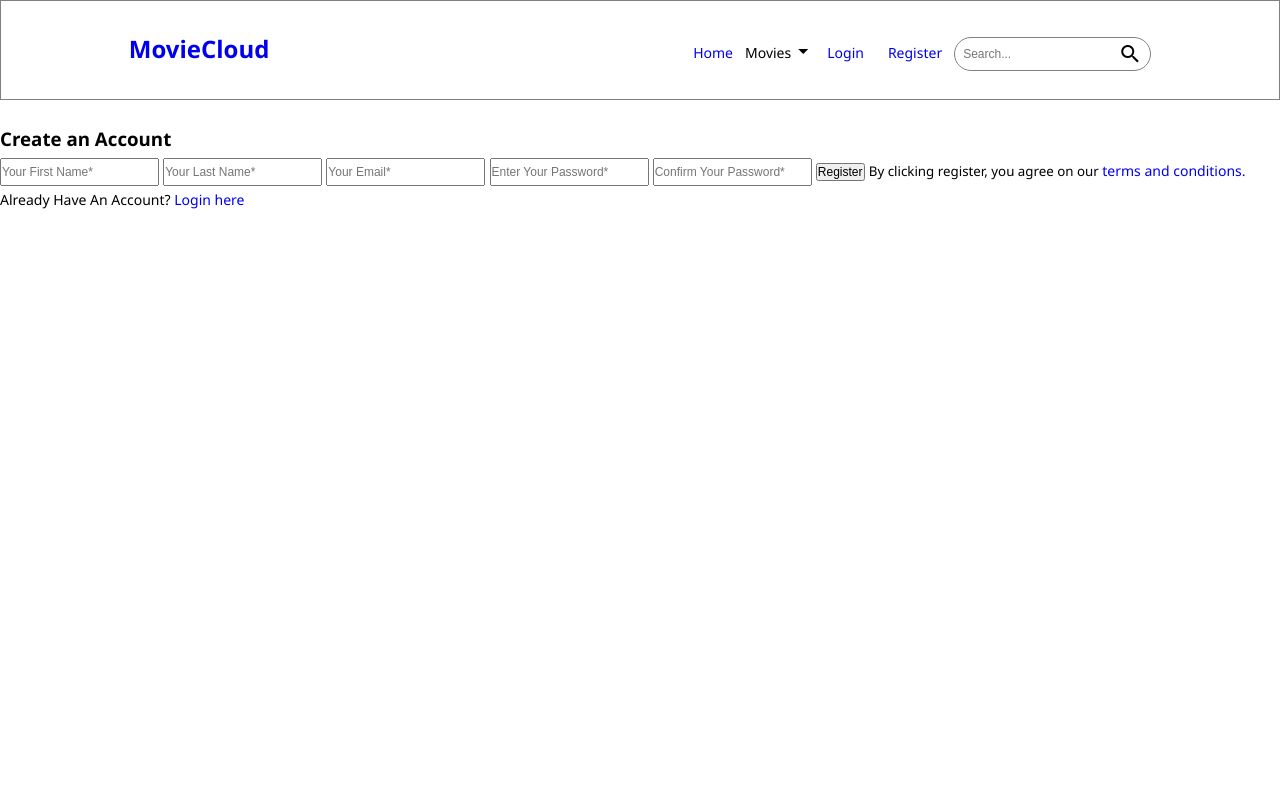
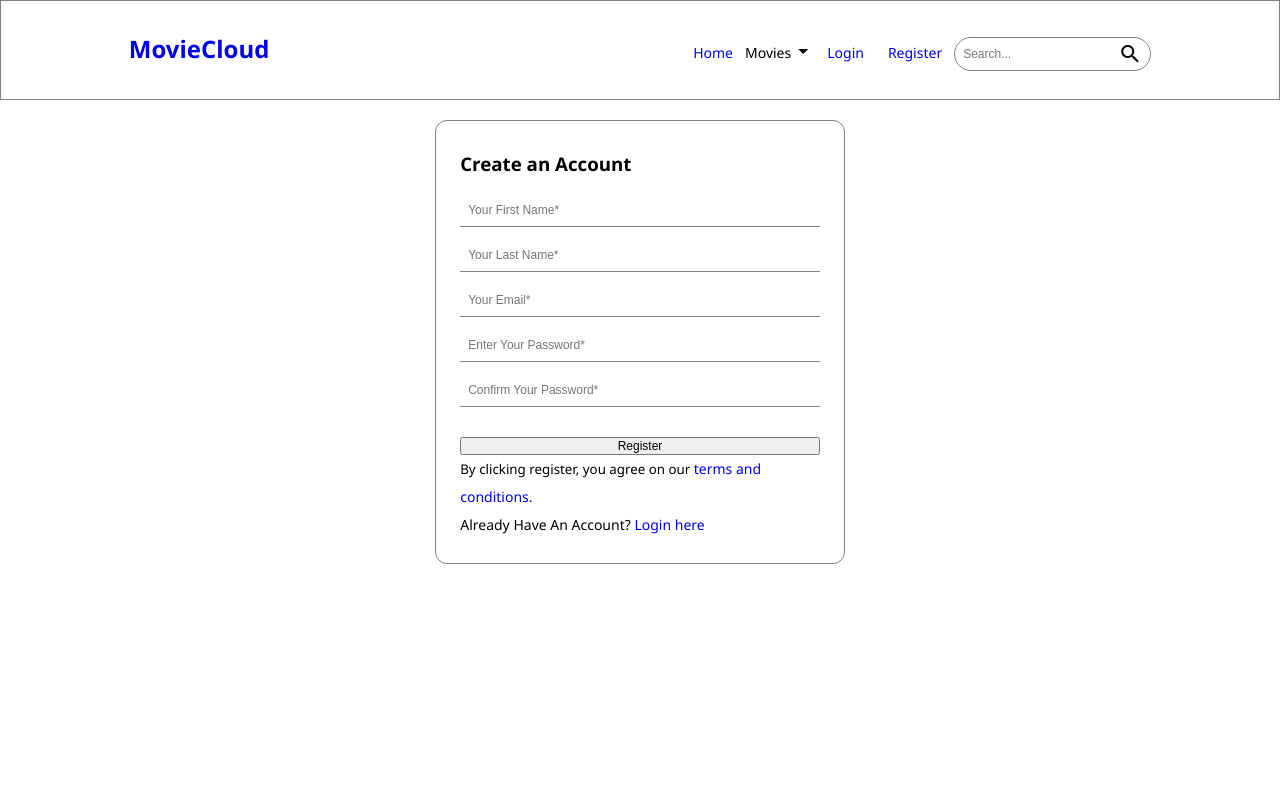
Before and after one commit to lowellrueca/moviecloud, a Python web app: template templates/account/register.html in a window 1280 px wide. Shown: the top 804 px of the page. Run offline with Jinja, Linux system fonts and the light colour scheme; the template is opened without the code that fills it, so the values that code supplies are empty.

Commit message:
new css style for forms

```diff
--- a/static/css/style.css
+++ b/static/css/style.css
@@ -285,6 +285,42 @@ header {
 }
 
 /*
+/*  main style definition
+*/
+.main {
+    /* style wrapper for main inner inner div*/
+    width: 80%;
+    margin: auto;
+}
+
+/*
+/* form style definitions
+*/
+.form {
+    /* style wrapper for forms */
+    display: flex;
+    flex-direction: column;
+}
+
+@media only screen and (min-width: 640px)
+{
+    .form-width-state {
+        width: 60%;
+        margin: auto;
+        padding: 24px;
+        border: 1px solid grey;
+        border-radius: 12px;
+    }
+}
+
+@media only screen and (min-width: 900px)
+{
+    .form-width-state {
+        width: 40%;
+    }
+}
+
+/*
 /* navigation link style definitions
 */
 .nav-link-row {
@@ -301,3 +337,15 @@ header {
 .input-text-search {
     border: none;
 }
+
+.input-text-form {
+    outline: 0;
+    border: 0;
+    border-bottom: 1px solid grey;
+    padding: 4px 8px;
+    margin-top: 12px;
+}
+
+.input-submit-form {
+    margin-top: 30px;
+}
```
